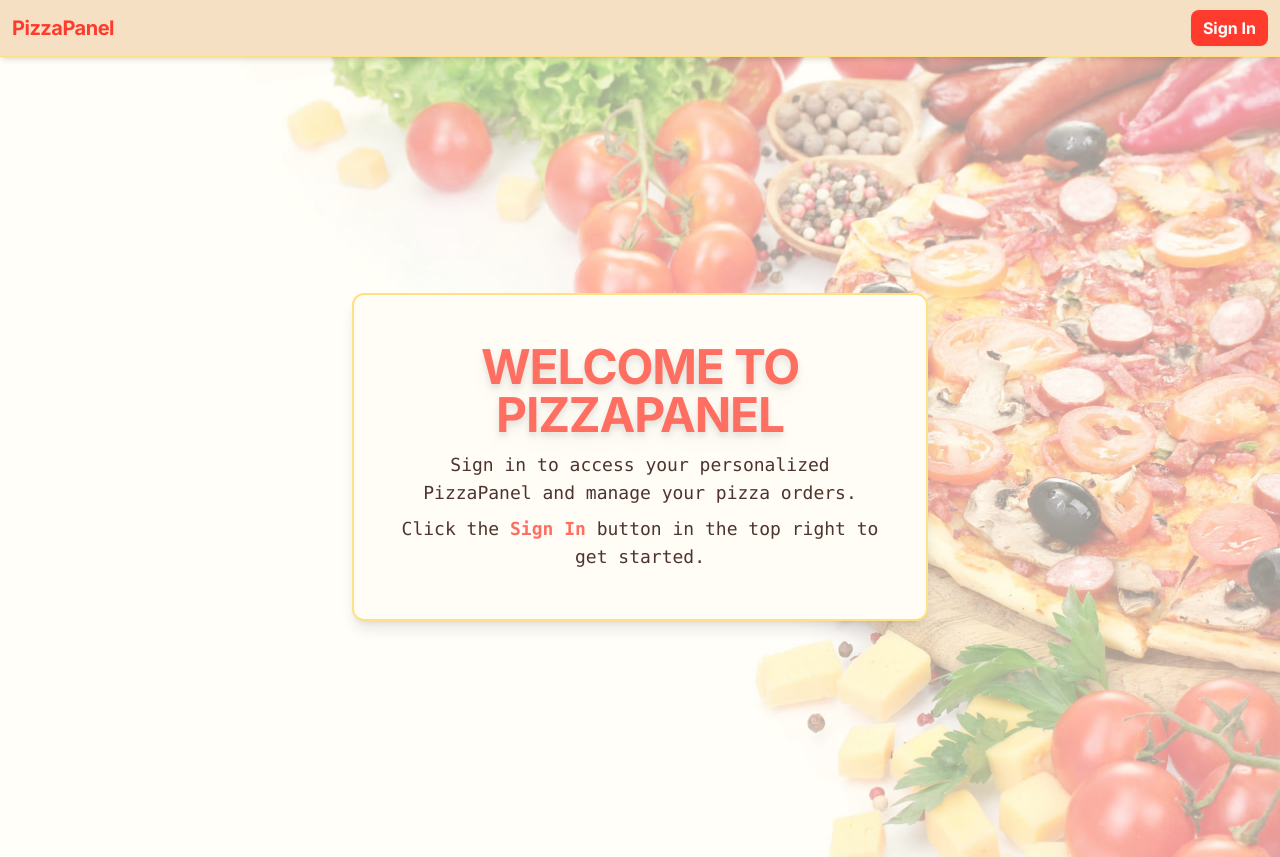
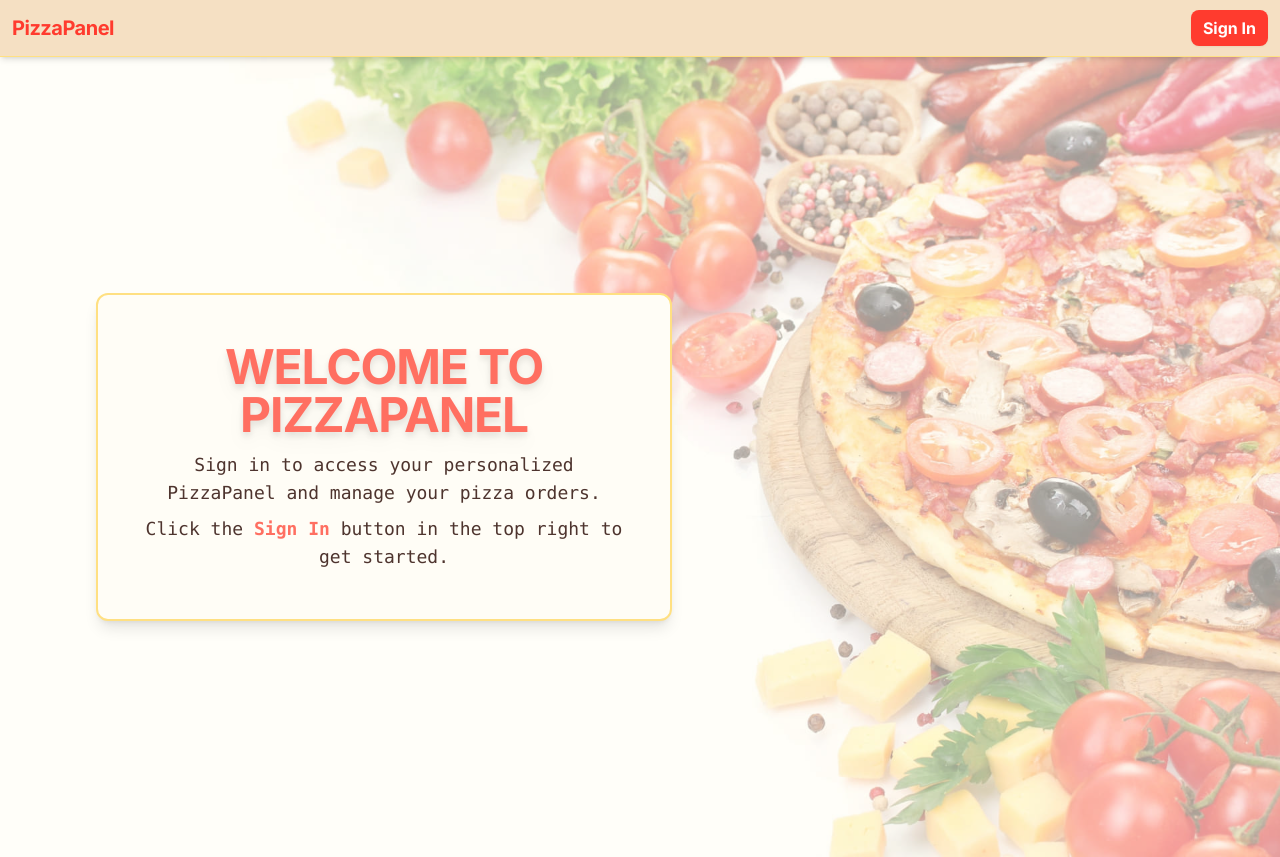
Before and after one commit to RajeevBaniya/Assignment-Next.js-Dashboard-with-Google-Authentication, a Next.js app: page /auth/signin in a window 1280 px wide. Built offline with nearby package versions, Linux system fonts and the light colour scheme; no server answers.

Commit message:
UI improvements, responsive backgrounds and color updates

```diff
--- a/src/app/auth/signin/page.tsx
+++ b/src/app/auth/signin/page.tsx
@@ -1,6 +1,6 @@
 export default function SignIn() {
   return (
-    <div className="relative min-h-screen w-full flex items-center justify-center overflow-hidden px-2 sm:px-4">
+    <div className="relative min-h-screen w-full flex items-center justify-center lg:justify-start overflow-hidden px-2 sm:px-4 lg:pl-12 xl:pl-24">
       {/* Full-page background image */}
       <div className="absolute inset-0 z-0">
         <div style={{backgroundImage: 'url(/images/sign.jpg)', backgroundSize: 'cover', backgroundPosition: 'center'}} className="w-full h-full min-h-screen" />
```
